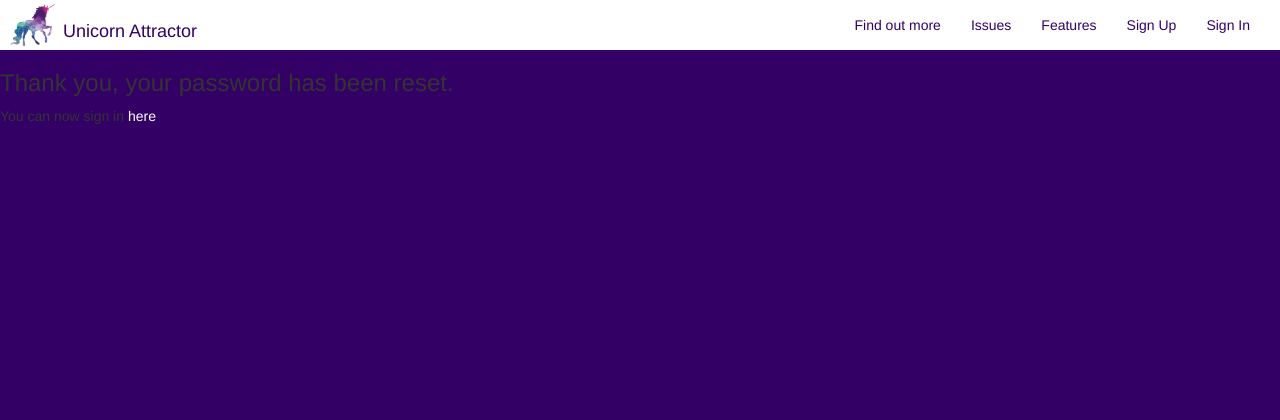
After one commit to kmaaallen/unicorn-attractor-milestone, a Django app: a page that uses templates/registration/password_reset_complete.html in a window 1280 px wide. The commit adds this page. Shown: the top 420 px of the page. Run offline with Django 3.2, Linux system fonts and the light colour scheme; some libraries are stand-ins or nearby versions.

Commit message:
working on password reset functionality

```diff
--- a/Notes.txt
+++ b/Notes.txt
@@ -72,3 +72,5 @@ Added static folder
  27/12/19
  - fixed comment view so user is captured.
  - added ordering meta class to comment model
+ - password reset functionality added templates and urls.
+ - need to launch app on heroku to test password reset as gmail not working on gitpod
--- a/accounts/templates/sign_in.html
+++ b/accounts/templates/sign_in.html
@@ -19,6 +19,7 @@
 					<button type="submit" class="sign-up-btn">Sign In</button>
 				</form>
 			</div>
+            <p><a href="{% url 'password_reset' %}">Forgot Password?</a></p>
 		</div>
 	</div>
 {% endblock %}
--- /dev/null
+++ b/accounts/url_reset.py
@@ -0,0 +1,11 @@
+from django.conf.urls import url
+from django.core.urlresolvers import reverse_lazy
+from django.contrib.auth.views import password_reset, password_reset_complete, password_reset_confirm, password_reset_done
+
+
+urlpatterns = [
+    url(r"^$", password_reset, {'post_reset_redirect': reverse_lazy('password_reset_done')}, name='password_reset'),
+    url(r"^done/$", password_reset_done, name="password_reset_done"),
+    url(r"^(?P<uidb64>[0-9A-Za-z]+)-(?P<token>.+)/$", password_reset_confirm, {'post_reset_confirm': reverse_lazy('password_reset_complete')}, name = "password_reset_confirm"),
+    url(r"^complete/$", password_reset_complete, name="password_reset_complete"),
+]
--- a/accounts/urls.py
+++ b/accounts/urls.py
@@ -1,8 +1,12 @@
-from django.conf.urls import url
+from django.conf.urls import url, include
+from django.contrib.auth.views import password_reset, password_reset_complete, password_reset_confirm, password_reset_done
 from accounts.views import sign_up, sign_in, sign_out
+from accounts import url_reset
+
 
 urlpatterns = [
-    url(r"^sign_out/$", sign_out, name="sign_out"),
-    url(r"^sign_in/$", sign_in, name="sign_in"),
-    url(r"^sign_up/$", sign_up, name="sign_up"),
+    url(r"^sign_out/", sign_out, name="sign_out"),
+    url(r"^sign_in/", sign_in, name="sign_in"),
+    url(r"^sign_up/", sign_up, name="sign_up"),
+    url(r"password_reset/", include(url_reset)),
 ]
--- /dev/null
+++ b/templates/registration/password_reset_complete.html
@@ -0,0 +1,10 @@
+{% extends 'base.html' %}
+{% load staticfiles %}
+{% load bootstrap_tags %}
+{% block page_title %}Password Reset{% endblock %}
+{% block page_heading %}Password Reset{% endblock %}
+{% block content %}
+<h3> Thank you, your password has been reset.</h3>
+<p>You can now sign in <a href="{% url 'sign_in' %}">here</a></p>
+
+{% endblock %}
--- a/unicorn_attractor/urls.py
+++ b/unicorn_attractor/urls.py
@@ -20,6 +20,7 @@ from accounts import urls as urls_accounts
 from issues import urls as urls_issues
 from features import urls as urls_features
 
+
 urlpatterns = [
     url(r'^admin/', admin.site.urls),
     url(r'^$', landing_page, name="landing_page"),
```
Also changed, not shown: accounts/urls_reset.py (deleted, +0 -7 lines), templates/registration/password_reset_done.html (added, +9 -0 lines), templates/registration/password_reset_form.html (added, +17 -0 lines), unicorn_attractor/settings.py (+7 -0 lines).
